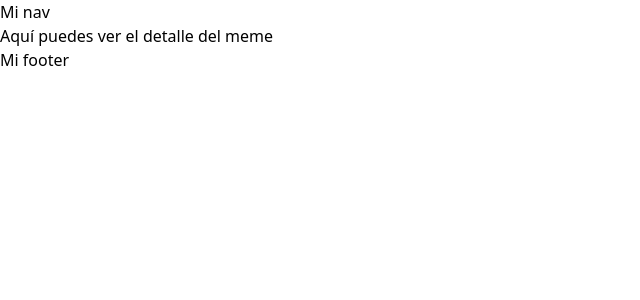
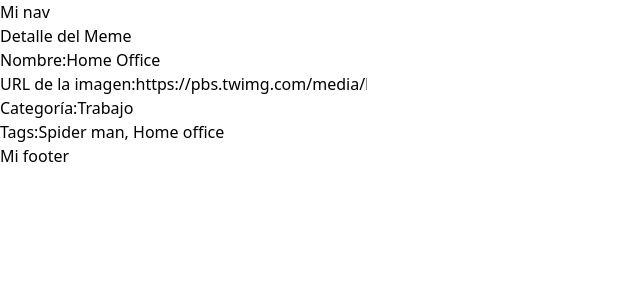
Before and after one commit to jfigueira87/Memerium, a React (Vite) app: page /detailmeme/1 in a window 1280 px wide. Shown: the top 300 px of the page, without its empty margins (0-640 px from the left). Built offline with nearby package versions, Linux system fonts and the light colour scheme; data requests are answered from the project's data file.

Commit message:
Add:Print details of the meme passed by URL

```diff
--- a/src/pages/MemeDetail.jsx
+++ b/src/pages/MemeDetail.jsx
@@ -1,11 +1,86 @@
-import React from 'react'
+import React, { useEffect, useState } from 'react';
+import { useParams } from 'react-router-dom';
+import { getOneMeme } from '../services/services';
+
 
 const MemeDetail = () => {
+  const { id } = useParams(); // Funcion del router dom para obtener el Id de la URL
+  const [memeData, setMemeData] = useState(null); // Estado para almacenar los datos del meme
+  const [loading, setLoading] = useState(true); // Estado para mostrar si está cargando
+
+  useEffect(() => {
+
+    const fetchMeme = async () => {
+      try {
+        const data = await getOneMeme(id);
+        setMemeData(data);
+        setLoading(false); // Deja de mostrar el cargando
+      } catch (error) {
+        console.error('Error al obtener los datos del meme:', error);
+        setLoading(false);
+      }
+    };
+
+    fetchMeme();
+  }, [id]);
+
+  if (loading) {
+    return <div>Cargando...</div>; // Mostrar cargando mientras se obtienen los datos
+  }
+
+  if (!memeData) {
+    return <div>No se encontró el meme</div>; // Mostrar esto si no se encuentra el meme
+  }
+
+  // Formulario con los datos del meme, aún me falta meterle estilo, la imagen del meme y los botones
   return (
     <div>
-      <h1>Aquí puedes ver el detalle del meme</h1>
+      <h2>Detalle del Meme</h2>
+      <form className="meme-form">
+        <div>
+          <label htmlFor="name">Nombre:</label>
+          <input
+            type="text"
+            id="name"
+            name="name"
+            value={memeData.name}
+          />
+        </div>
+
+        <div>
+          <label htmlFor="url">URL de la imagen:</label>
+          <input
+            type="text"
+            id="url"
+            name="url"
+            value={memeData.url}
+            />
+        </div>
+
+        <div>
+          <label htmlFor="category">Categoría:</label>
+          <input
+            type="text"
+            id="category"
+            name="category"
+            value={memeData.category}
+            />
+        </div>
+
+        <div>
+          <label htmlFor="tags">Tags:</label>
+          <input
+            type="text"
+            id="tags"
+            name="tags"
+            value={memeData.tags.join(', ')} // Convertimos el array de tags en una cadena separada por comas ya que en nuestro db.json tenemos algunos memes con varias palabras claves
+          />
+        </div>
+
+
+      </form>
     </div>
-  )
-}
+  );
+};
 
-export default MemeDetail
+export default MemeDetail;
--- a/src/services/services.js
+++ b/src/services/services.js
@@ -13,6 +13,15 @@ export async function getAllMemes() {
 };
 
 //Get one meme by ID -- GET
+
+export async function getOneMeme(id) {
+  try {
+    const response = await axios.get(`${URL_API}/${id}`);
+    return response.data;
+  } catch (error) {
+    console.error('Error en la solicitud:', error);
+  }
+};
 
 //Create meme -- POST
 export async function createMeme(bodyMeme) {
```
